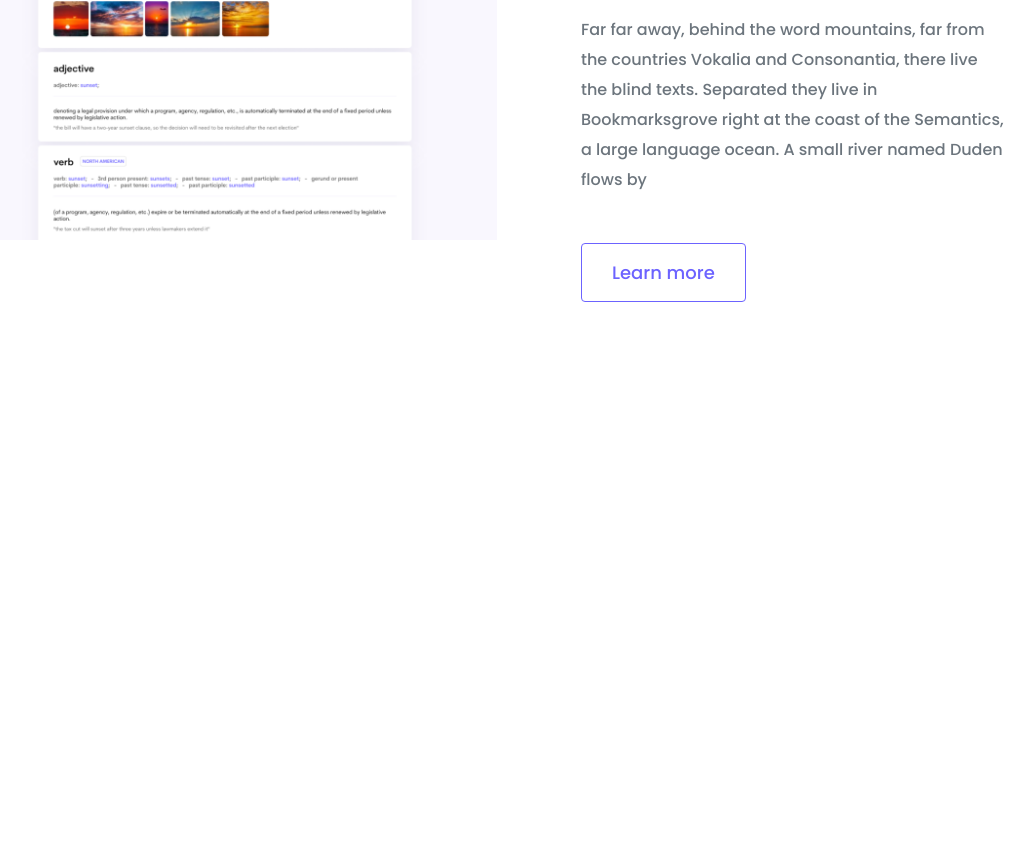
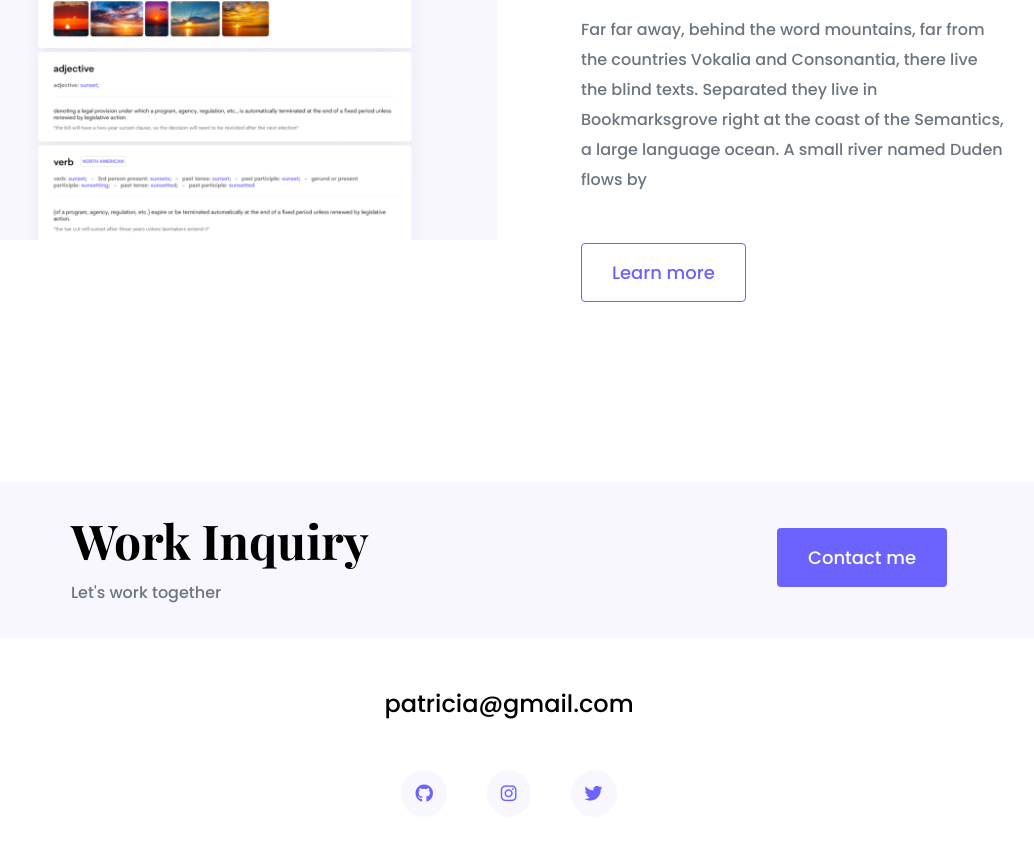
Before and after one commit to Mosoeunyane/portfolio-project-01, a plain HTML site: page index.html in a window 1280 px wide. Shown: the part 2559-3400 px from the top of the page, without its empty margins (131-1165 px from the left). Before the commit the page ends 2981 px from the top, so only its background shows below. Drawn offline with nearby package versions, Linux system fonts and the light colour scheme.

Commit message:
added a footer

```diff
--- a/index.html
+++ b/index.html
@@ -119,6 +119,33 @@
           </div>
         </div>
       </div>
+      <footer>
+        <div class="contact-box justify-content-between mb-5 d-none d-md-flex">
+          <div>
+            <h4>Work Inquiry</h4>
+            <p class="text-muted">Let's work together</p>
+          </div>
+          <div>
+            <a href="" class="btn btn-branding mt-3"> Contact me </a>
+          </div>
+        </div>
+        <div class="d-flex justify-content-center mb-5">
+          <a href="mailto:patricia@gmail.com" class="email-link">
+            patricia@gmail.com
+          </a>
+        </div>
+        <div class="social-links d-flex justify-content-center">
+          <a href="https://www.github.com/patricia" target="_blank">
+            <i class="fab fa-github"></i>
+          </a>
+          <a href="https://www.instragram.com/patricia" target="_blank">
+            <i class="fab fa-instagram"></i>
+          </a>
+          <a href="https://www.twitter.com/patricia" target="_blank">
+            <i class="fab fa-twitter"></i>
+          </a>
+        </div>
+      </footer>
     </div>
   </body>
 </html>
--- a/scr/styles.css
+++ b/scr/styles.css
@@ -27,6 +27,10 @@ h1 {
 
 h2 {
   font-size: 64px;
+}
+
+h4 {
+  font-size: 48px;
 }
 
 p {
@@ -137,14 +141,57 @@ nav li.active a {
   color: var(--branding-color);
 }
 
+footer {
+  margin: 60px 0;
+}
+
+footer .contact-box {
+  background: var(--secondary-color);
+  padding: 30px 120px;
+  border-radius: 10px;
+}
+
+footer .contact-box p {
+  margin: 0;
+}
+
+footer .email-link {
+  text-decoration: none;
+  color: black;
+  font-size: 24px;
+}
+
+footer .email-link:hover {
+  color: var(--branding-color);
+}
+
+footer .social-links a {
+  margin: 0 20px;
+  color: var(--branding-color);
+  background: var(--secondary-color);
+  padding: 10px 14px;
+  border-radius: 50%;
+  font-size: 18px;
+  transition: all 100ms ease-in-out;
+}
+
+footer .social-links a:hover {
+  color: white;
+  background: var(--branding-color);
+}
+
 @media (max-width: 900px) {
   h1 {
     font-size: 44px;
-    line-height: 56px;
+    line-height: 1.5;
   }
 
   h2 {
     font-size: 44px;
+  }
+
+  h4 {
+    font-size: 26px;
   }
 
   .hero {
```
